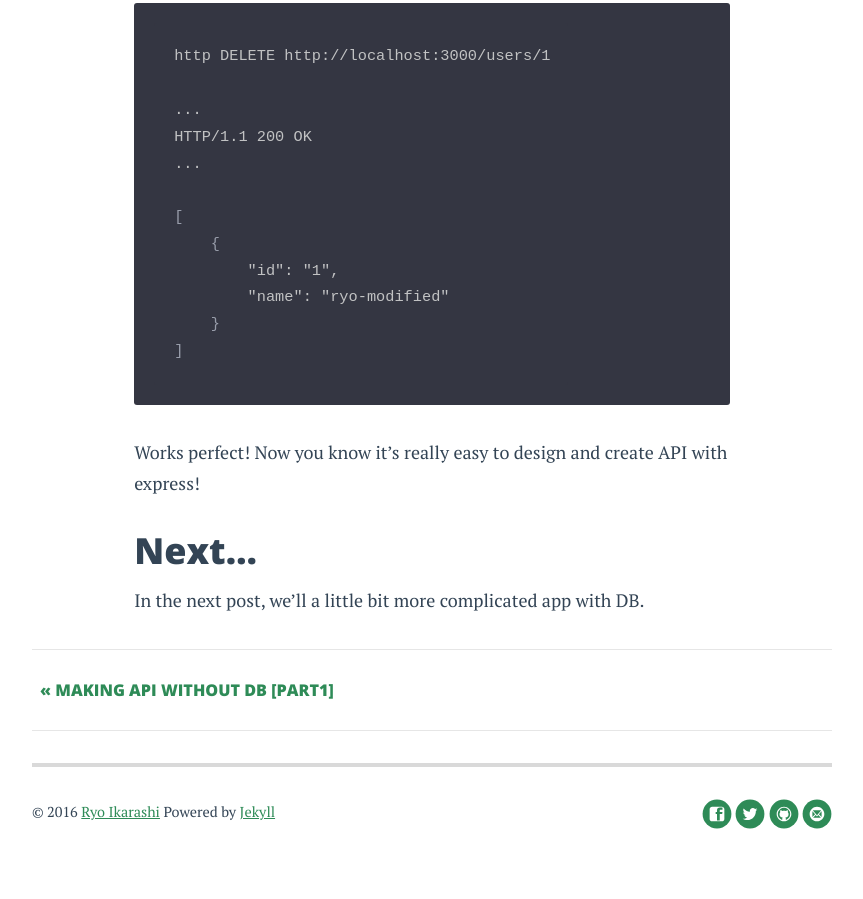
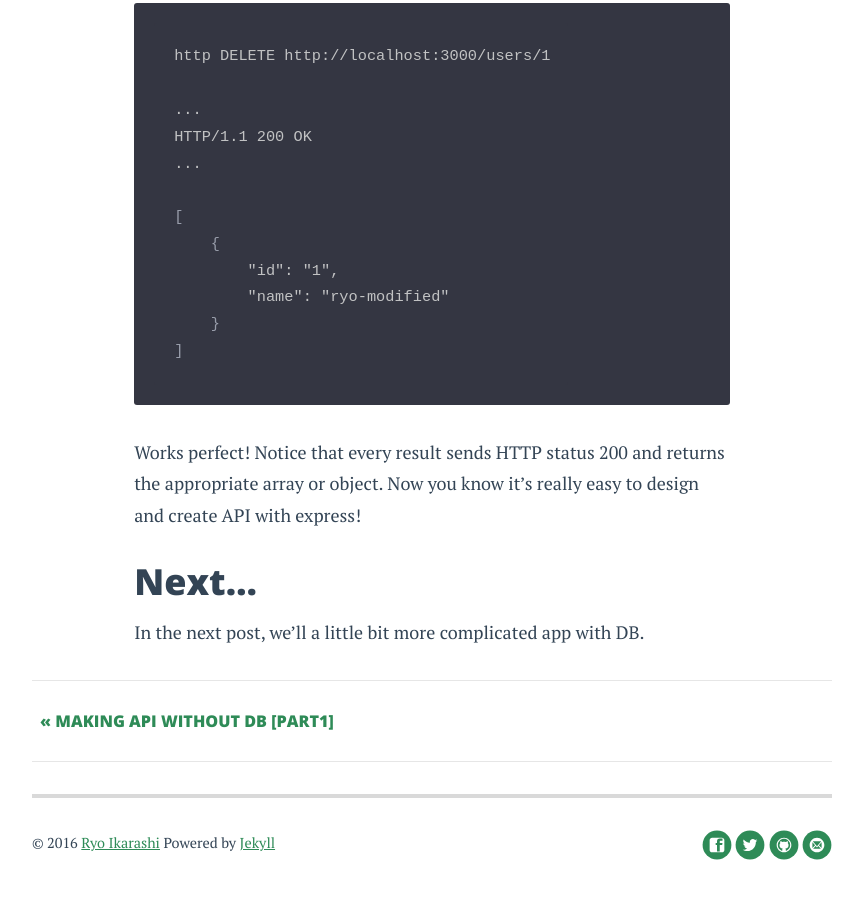
Before and after one commit to RyoIkarashi/tech-blog, a Jekyll site: the page built from _posts/2016-01-08-making-api-without-db-2.md, in a window 1280 px wide and 900 px high, scrolled down 8935 px. Shown: the whole window, without its empty margins (208-1071 px from the left). Built offline with Jekyll 4.4.1, drawn with Linux system fonts in a browser that asks for light colours; nearby versions of some CDN libraries; Markdown is read by kramdown in place of the engine named in the settings; before the commit the page ends 9803 px from its top, so only the background shows below that.

Commit message:
modifiy a post

````diff
--- a/_posts/2016-01-08-making-api-without-db-2.md
+++ b/_posts/2016-01-08-making-api-without-db-2.md
@@ -298,6 +298,7 @@ HTTP/1.1 200 OK
 ```
 
 Works perfect!
+Notice that every result sends HTTP status 200 and returns the appropriate array or object.
 Now you know it's really easy to design and create API with express!
 
 # Next...
````
